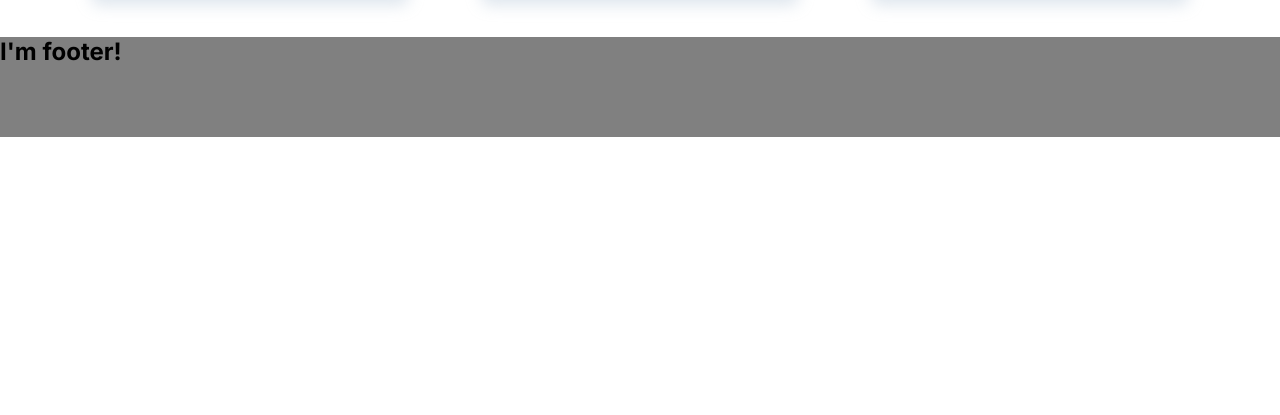
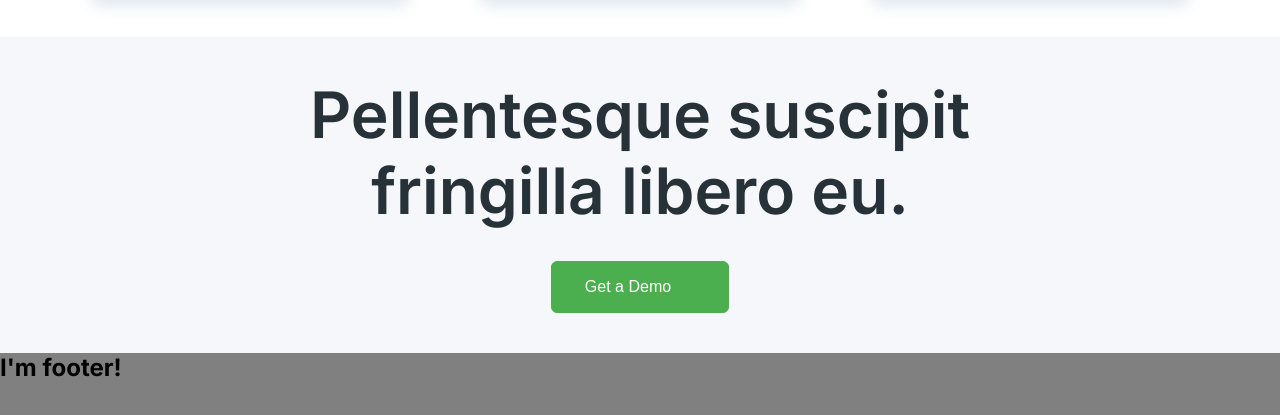
Before and after one commit to YevheniiHlushak/nexcent, a plain HTML site: page index.html in a window 1280 px wide. Shown: the part 3601-4016 px from the top of the page. Before the commit the page ends 3738 px from the top, so only its background shows below. Drawn offline with Linux system fonts and the light colour scheme.

Commit message:
add section demo

```diff
--- a/index.html
+++ b/index.html
@@ -9,7 +9,7 @@
       href="https://fonts.googleapis.com/css2?family=Inter:opsz,wght@14..32,100..900&family=Montserrat:ital,wght@0,100..900;1,100..900&display=swap"
       rel="stylesheet"
     />
-    <link rel="stylesheet" href="./css/main.css" />
+    <link rel="stylesheet" href="./css/main.min.css" />
     <title>Nexcent</title>
   </head>
   <body>
@@ -437,6 +437,20 @@
           </ul>
         </div>
       </section>
+      <!-- demo -->
+      <section class="section section--dark demo__section">
+        <div class="_container">
+          <h2 class="demo__title">
+            Pellentesque suscipit fringilla libero eu.
+          </h2>
+          <button type="button" class="btn demo__btn">
+            Get a Demo
+            <svg class="demo__icon" width="16" height="16">
+              <use  href="./img/icons.svg#icon-arrow-white"></use>
+            </svg>
+          </button>
+        </div>
+      </section>
     </main>
     <footer class="footer">
       <h2>I'm footer!</h2>
--- a/sass/components/_button.scss
+++ b/sass/components/_button.scss
@@ -1,4 +1,5 @@
 .btn {
+  height: 52px;
   padding: 14px 32px;
   border-radius: 6px;
   font-size: 16px;
--- /dev/null
+++ b/sass/layout/_demo.scss
@@ -0,0 +1,26 @@
+.demo__title {
+  width: 887px;
+  margin: 0 auto 32px auto;
+  font-size: 64px;
+  font-weight: 600;
+  line-height: calc(76 / 64);
+  text-align: center;
+  color: #263238;
+}
+
+.demo__btn {
+  display: flex;
+  align-items: center;
+  justify-content: center;
+  margin-right: auto;
+  margin-left: auto;
+  width: 178px;
+}
+
+.demo__icon {
+  margin-left: 8px;
+
+  .demo__btn:hover &{
+        stroke: var(--accent-color);
+  }
+}
--- a/sass/layout/_module.scss
+++ b/sass/layout/_module.scss
@@ -6,4 +6,5 @@
 @import "./achievements";
 @import "./customers";
 @import "./blog";
+@import "./demo";
 @import "./footer";
```
Also changed, not shown: html/header.html (deleted, +0 -8 lines), css/main.css, css/main.min.css, img/icons.svg, 2 other files.
